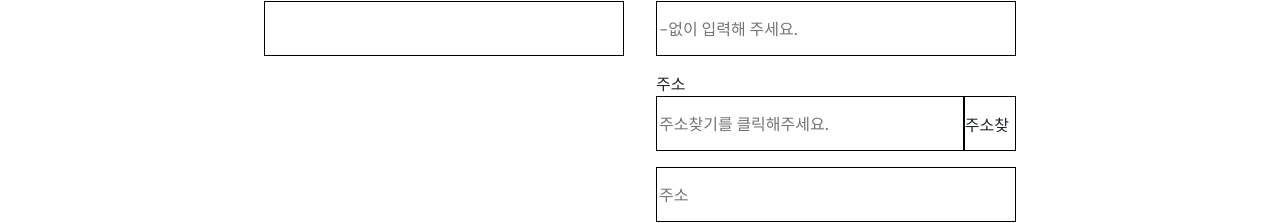
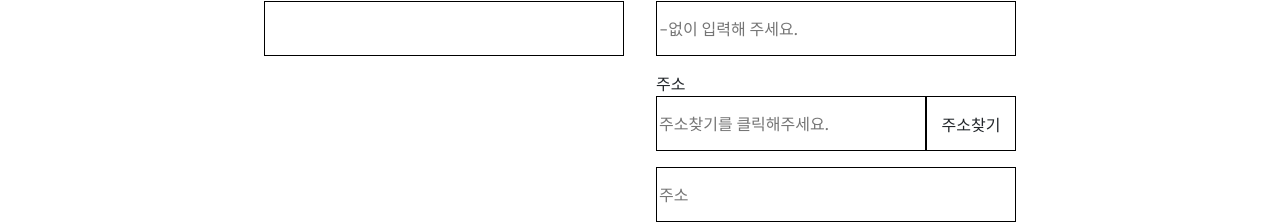
Before and after one commit to anna8481/web_project_1, a React (Create React App) app in the folder front/: page /order in a window 1280 px wide. Shown: the part 440-663 px from the top of the page. Built offline with nearby package versions, Linux system fonts and the light colour scheme; no server answers.

Commit message:
css style edit

```diff
--- a/front/src/App.css
+++ b/front/src/App.css
@@ -9,6 +9,9 @@
 .container {
   margin-bottom: 2rem;
   font-family: 'Merriweather', 'Noto Serif KR', serif;
+  display: flex;
+  flex-direction: column;
+
 }
 
 .container-center {
@@ -77,7 +80,12 @@ input {
 
 .edit-button {
   margin-bottom: 3rem;
-  flex-direction: flex-end;
+  display: flex;
+  /* flex-direction: flex-end; */
+  background-color: #fff;
+  border: 1px solid black;
+
+
 }
 
 button {
@@ -94,6 +102,16 @@ button:hover {
   width: 100%;
 }
 
+.postcode-input {
+  flex: 3;
+  border: 1px solid black;
+  line-height: 3.5;
+  border-radius: 0;
+  height: 55px;
+  margin-bottom: 1rem;
+}
+
+
 .postcode-button {
   flex: 1;
   border: 1px solid black;
@@ -104,14 +122,6 @@ button:hover {
   text-align: center;
 }
 
-.postcode-input {
-  flex: 3;
-  border: 1px solid black;
-  line-height: 3.5;
-  border-radius: 0;
-  height: 55px;
-  margin-bottom: 1rem;
-}
 
 
 /*
--- a/front/src/pages/cart/Order.js
+++ b/front/src/pages/cart/Order.js
@@ -128,8 +128,8 @@ function Order() {
                                 <div>
                                     {postPopup && <Postcode setFormData={setFormData} formData={formData} ></Postcode>}
                                     <div className="postcode">
-                                        <input className="input" type="text" placeholder='주소찾기를 클릭해주세요.' onChange={handleAddressChange} value={formData.address?.postalCode} />
-                                        <div type="button" className="input" onClick={handleComplete}> 주소찾기</div>
+                                        <input className="postcode-input" type="text" placeholder='주소찾기를 클릭해주세요.' onChange={handleAddressChange} value={formData.address?.postalCode} />
+                                        <div type="button" className="postcode-button" onClick={handleComplete}> 주소찾기</div>
                                     </div>
                                     <input className="input" type="text" placeholder='주소' value={formData.address.address1} onChange={handleAddressChange} /><br />
                                     <input className="input" type="text" placeholder='상세주소를 입력해주세요.' onChange={handleAddressChange} value={formData.address.address2} />
--- a/front/src/pages/user/Account.css
+++ b/front/src/pages/user/Account.css
@@ -1,14 +1,8 @@
-.card-container {
+/* .card-container {
     display: flex;
     max-width: 90%;
     flex-direction: row;
-}
-
-.edit-button {
-    display: flex;
-    justify-content: flex-end;
-    max-width: 80%;
-}
+} */
 
 
 .accountCard {
@@ -35,7 +29,6 @@
     color: #999;
 }
 
-
 .account_button_container {
     display: flex;
     align-items: center;
--- a/front/src/pages/user/Account.js
+++ b/front/src/pages/user/Account.js
@@ -9,7 +9,6 @@ const Account = () => {
     return (<section className="section">
         <Header title="Account"></Header>
         <div className="container">
-
             <Link to={ROUTE.ACCOUNT_ORDERS.link}>
                 <div className="account_button_container" >
                     <button className="account_button" ><p className="main-name">Order History</p>
--- a/front/src/pages/user/AccountSecurity.js
+++ b/front/src/pages/user/AccountSecurity.js
@@ -123,13 +123,13 @@ function AccountSecurity() {
         <>
             <div className="container-center">
                 <div className='section'>
-                    <div className="edit-button">
-                        <button className="user-button"
-                            onClick={(e) => {
-                                setDisabled((current) => !current)
-                                console.log(disabled)
-                            }}>수정하기</button>
-                    </div>
+                    {/* <div className="edit-button"> */}
+                    <button className="edit-button"
+                        onClick={(e) => {
+                            setDisabled((current) => !current)
+                            console.log(disabled)
+                        }}>수정하기</button>
+                    {/* </div> */}
                     <form className="user-form" >
                         <div>
                             <label>이름</label>
@@ -169,7 +169,6 @@ function AccountSecurity() {
                                 수정하기
                             </button>}
                     </form>
-
                 </div>
 
                 <MDBModal show={popup} tabIndex='-1' >
```
